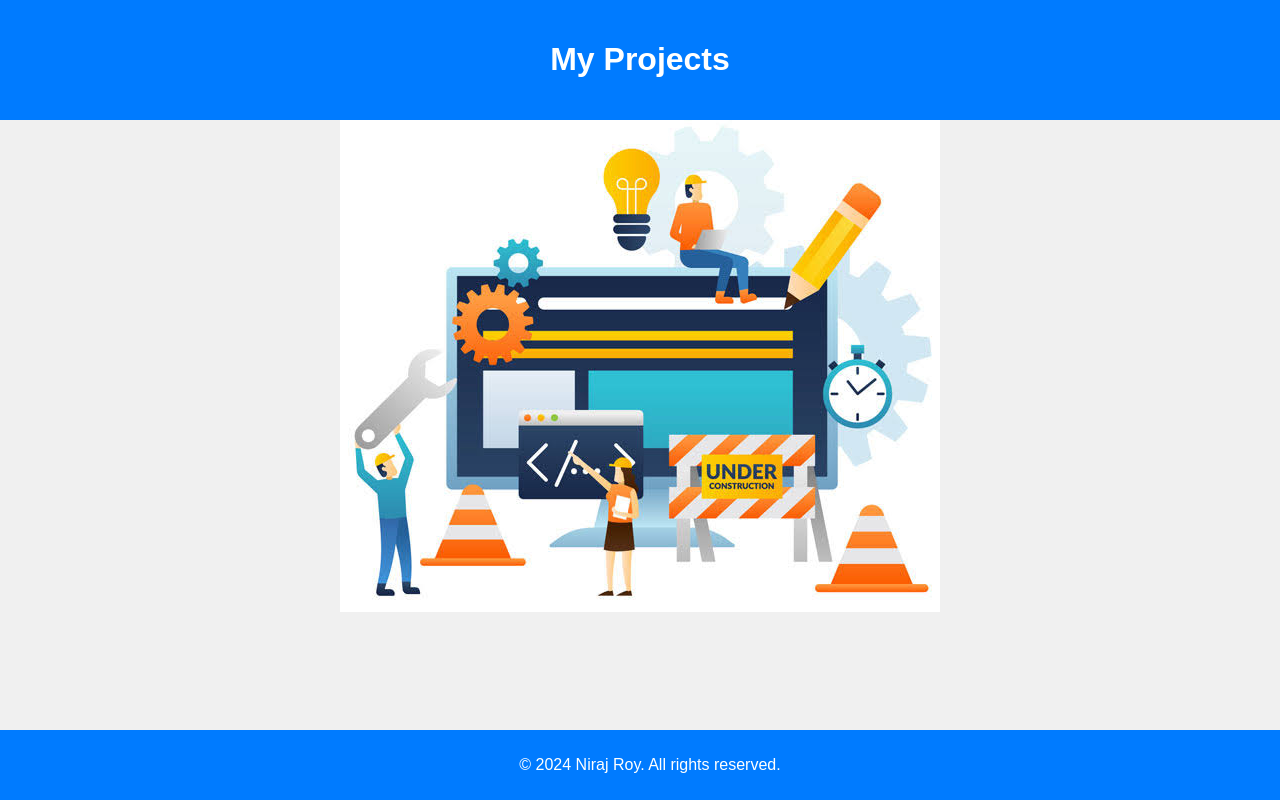
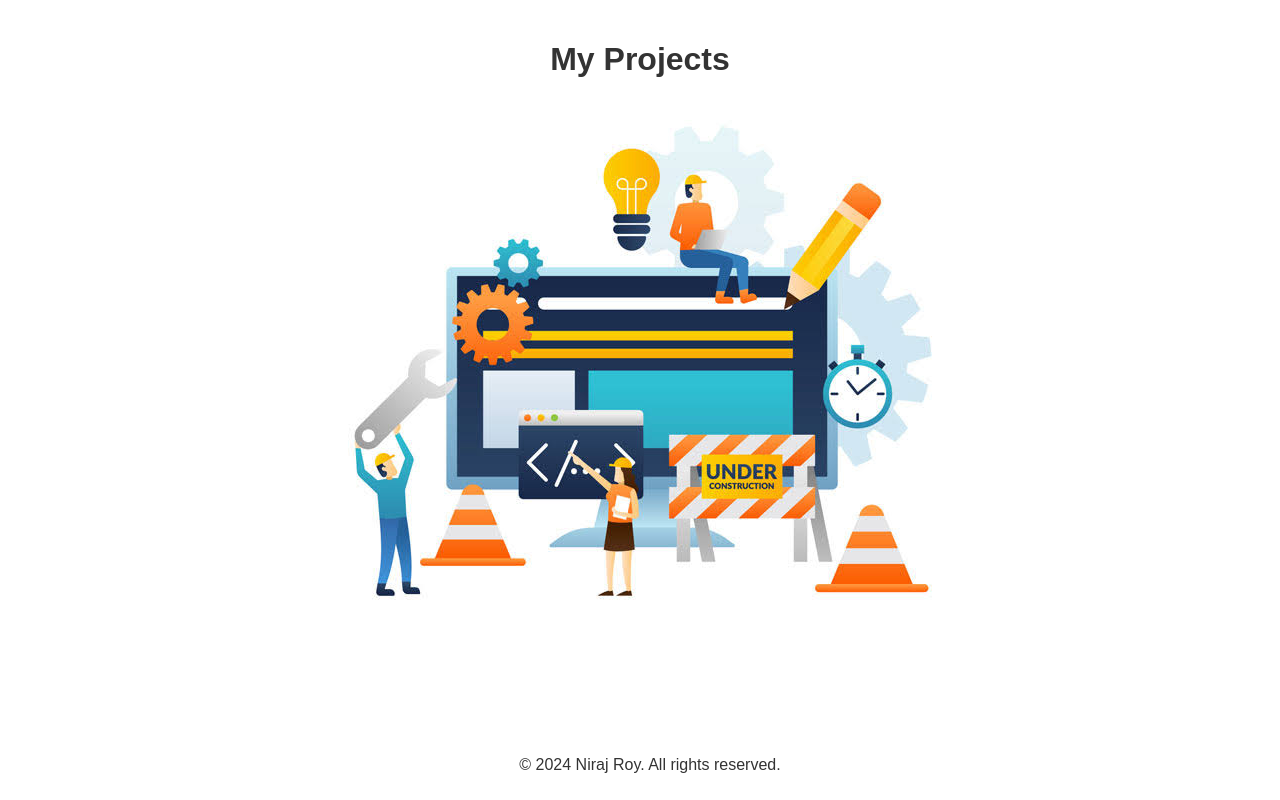
Before and after one commit to NirajRoy43/My-projects, a plain HTML site: page index.html in a window 1280 px wide. Drawn offline with Linux system fonts and the light colour scheme.

Commit message:
Update styles.css

```diff
--- a/styles.css
+++ b/styles.css
@@ -3,13 +3,13 @@ body {
     font-family: Arial, sans-serif;
     margin: 0;
     padding: 0;
-    background-color: #f0f0f0; /* Light gray background */
+    background-color: ; /* Light gray background */
     color: #333; /* Dark text color */
 }
 
 header {
-    background-color: #007bff; /* Blue header background */
-    color: #fff; /* White text color */
+    background-color: ; /* Blue header background */
+    color: ; /* White text color */
     padding: 20px;
     text-align: center;
 }
@@ -36,12 +36,12 @@ main {
 }
 
 .content-section p {
-    color: #666; /* Gray text color */
+    color: ; /* Gray text color */
 }
 
 footer {
-    background-color: #007bff; /* Blue footer background */
-    color: #fff; /* White text color */
+    background-color: ; /* Blue footer background */
+    color: ; /* White text color */
     padding: 10px;
     text-align: center;
     position: fixed;
```
